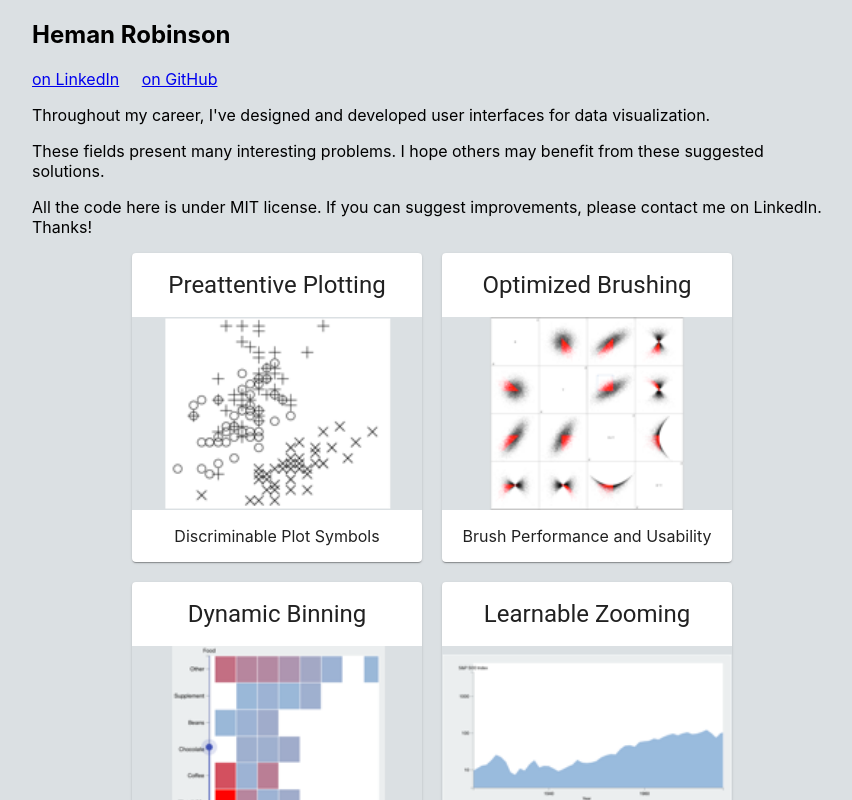
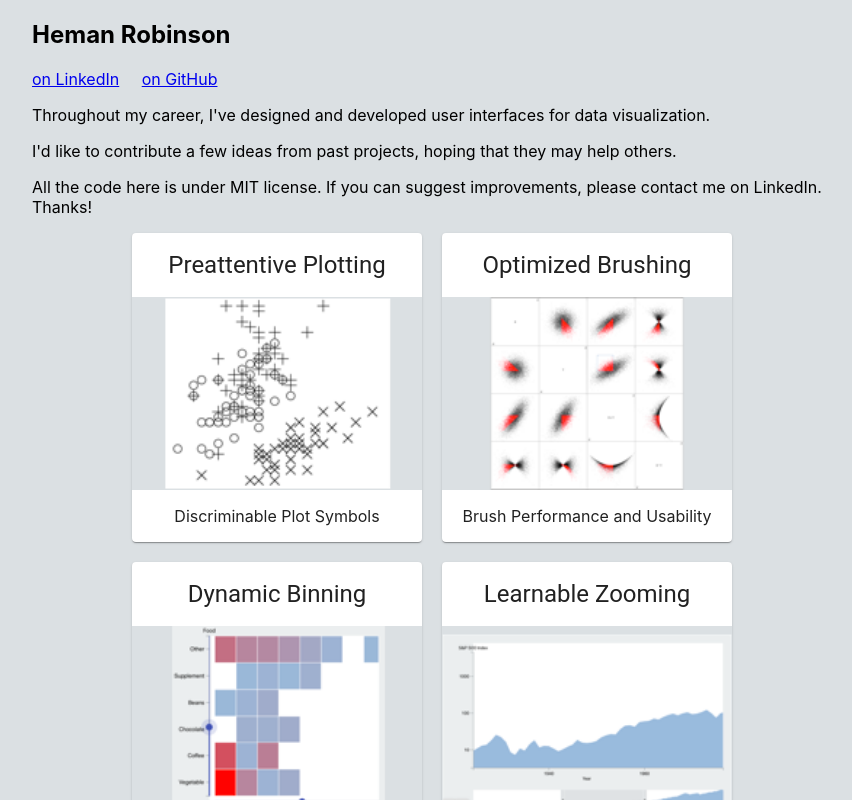
Before and after one commit to hemanrobinson/hemanrobinson.github.io, a React (Create React App) app: page / in a window 1280 px wide. Shown: the top 800 px of the page, without its empty margins (208-1060 px from the left). Built offline with nearby package versions, Linux system fonts and the light colour scheme.

Commit message:
consistent text

```diff
--- a/src/App.js
+++ b/src/App.js
@@ -16,7 +16,7 @@ function App() {
                     Throughout my career, I've designed and developed user interfaces for data visualization.
                 </p>
                 <p>
-                    These fields present many interesting problems.  I hope others may benefit from these suggested solutions.
+                    I'd like to contribute a few ideas from past projects, hoping that they may help others.
                 </p>
                 <p>
                     All the code here is under MIT license.  If you can suggest improvements, please contact me on LinkedIn.  Thanks!
```
Also changed, not shown: 1 other file (tests, documents, lock files or other folders).
